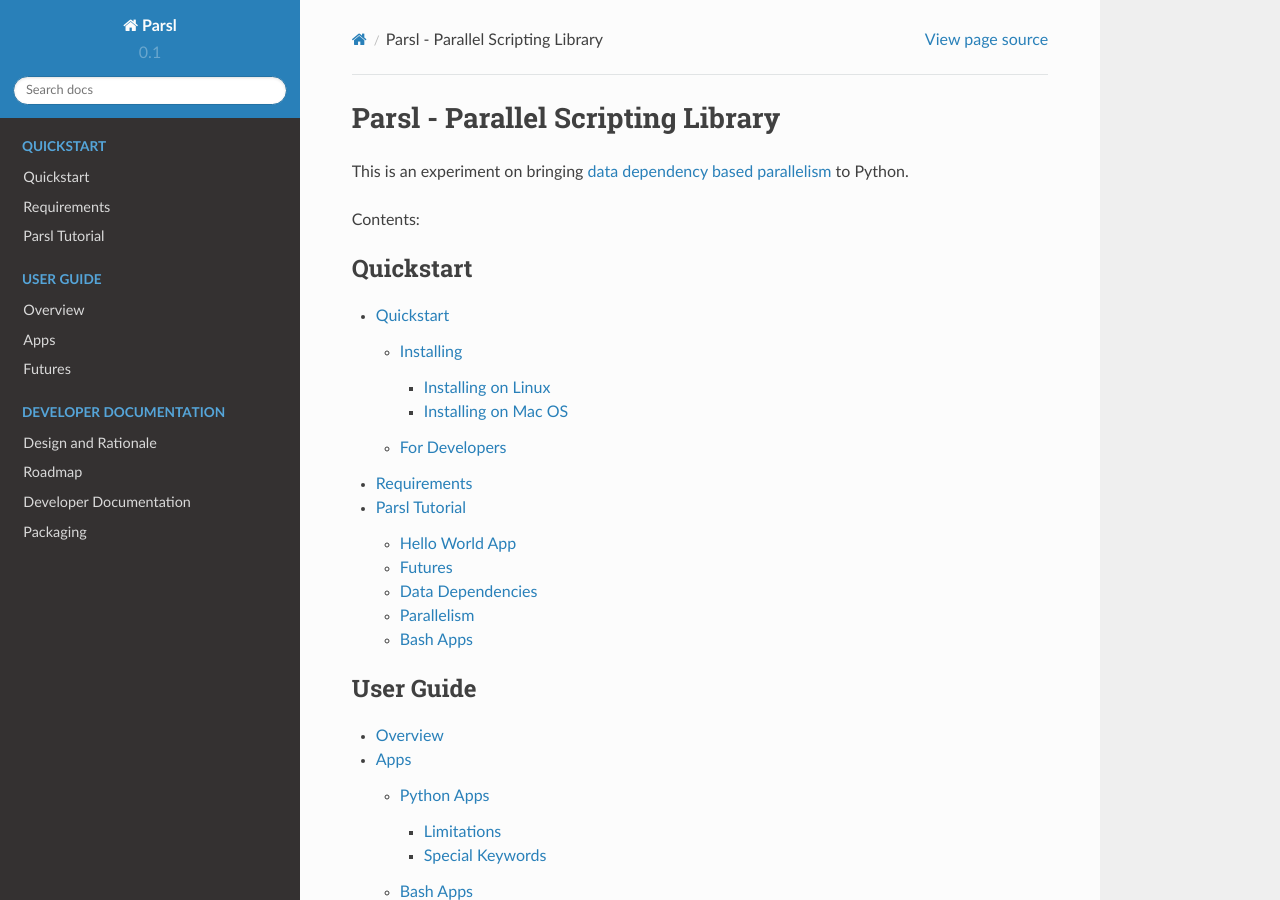
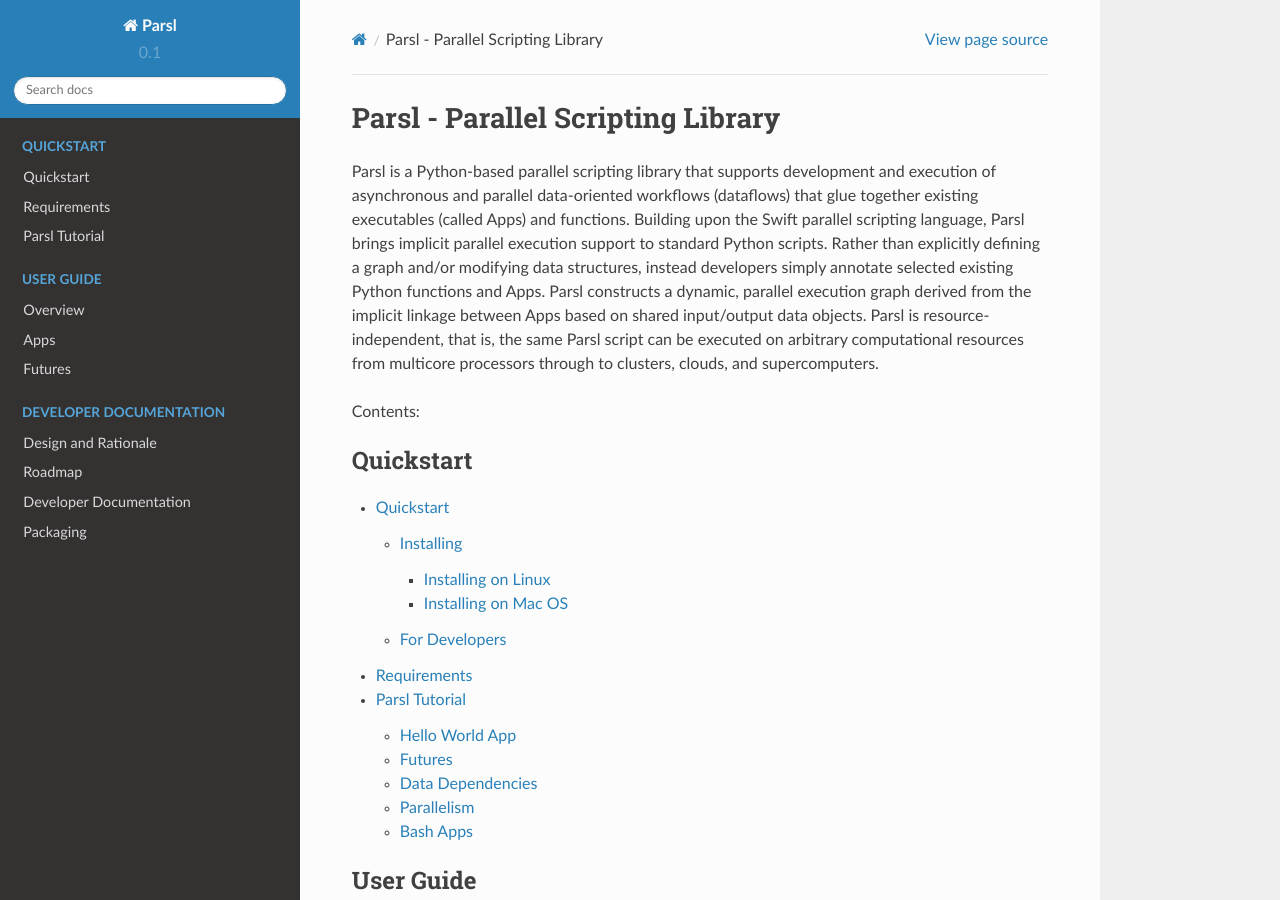
Before and after one commit to Parsl/parsl, a Sphinx documentation site: the page built from docs/index.rst, in a window 1280 px wide and 900 px high. Built offline with Sphinx 7.4.7 and the Read the Docs theme 2.0.0, drawn with Linux system fonts in a browser that asks for light colours.

Commit message:
Updating index text

```diff
--- a/docs/index.rst
+++ b/docs/index.rst
@@ -6,7 +6,7 @@
 Parsl - Parallel Scripting Library
 ##################################
 
-This is an experiment on bringing `data dependency based parallelism <https://github.com/swift-lang/swift-e-lab/>`_ to Python.
+Parsl is a Python-based parallel scripting library that supports development and execution of asynchronous and parallel data-oriented workflows (dataflows) that glue together existing executables (called Apps) and functions. Building upon the Swift parallel scripting language, Parsl brings implicit parallel execution support to standard Python scripts. Rather than explicitly defining a graph and/or modifying data structures, instead developers simply annotate selected existing Python functions and Apps. Parsl constructs a dynamic, parallel execution graph derived from the implicit linkage between Apps based on shared input/output data objects. Parsl is resource-independent, that is, the same Parsl script can be executed on arbitrary computational resources from multicore processors through to clusters, clouds, and supercomputers.
 
 Contents:
 
```
